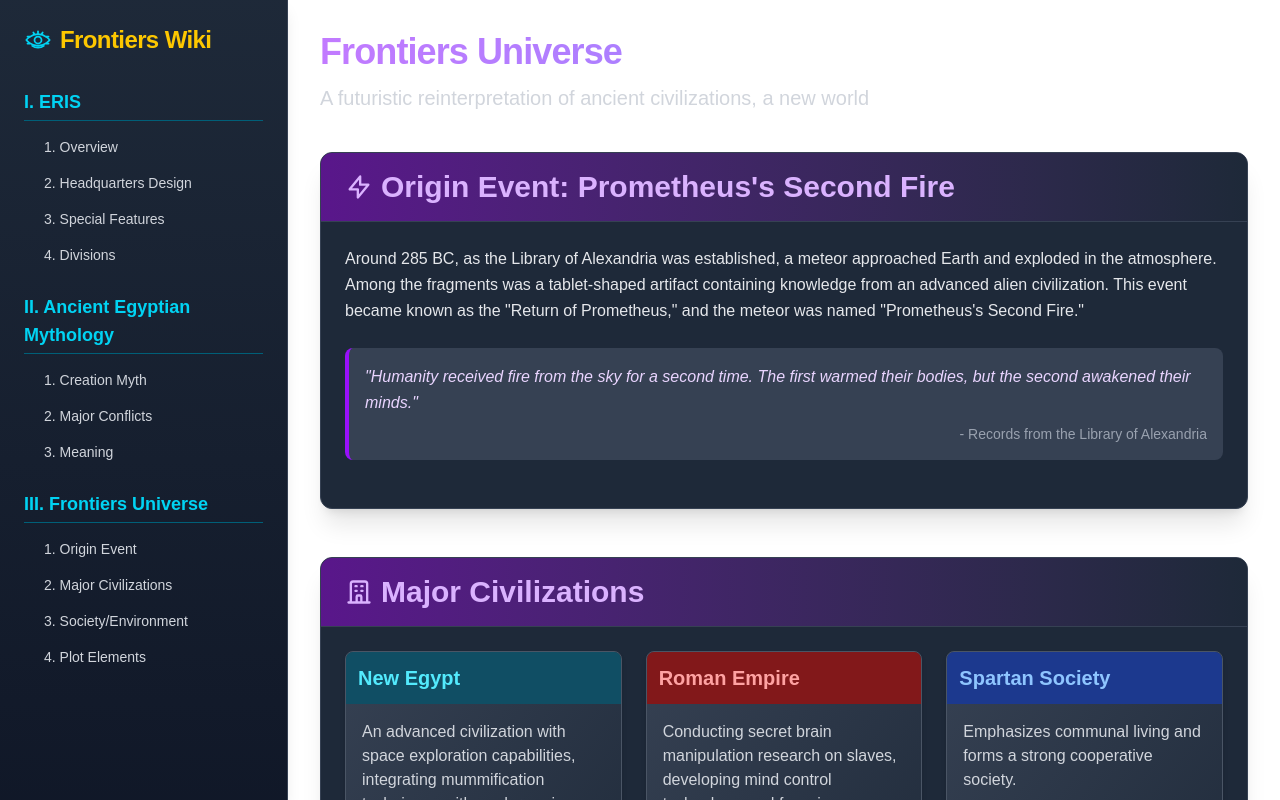
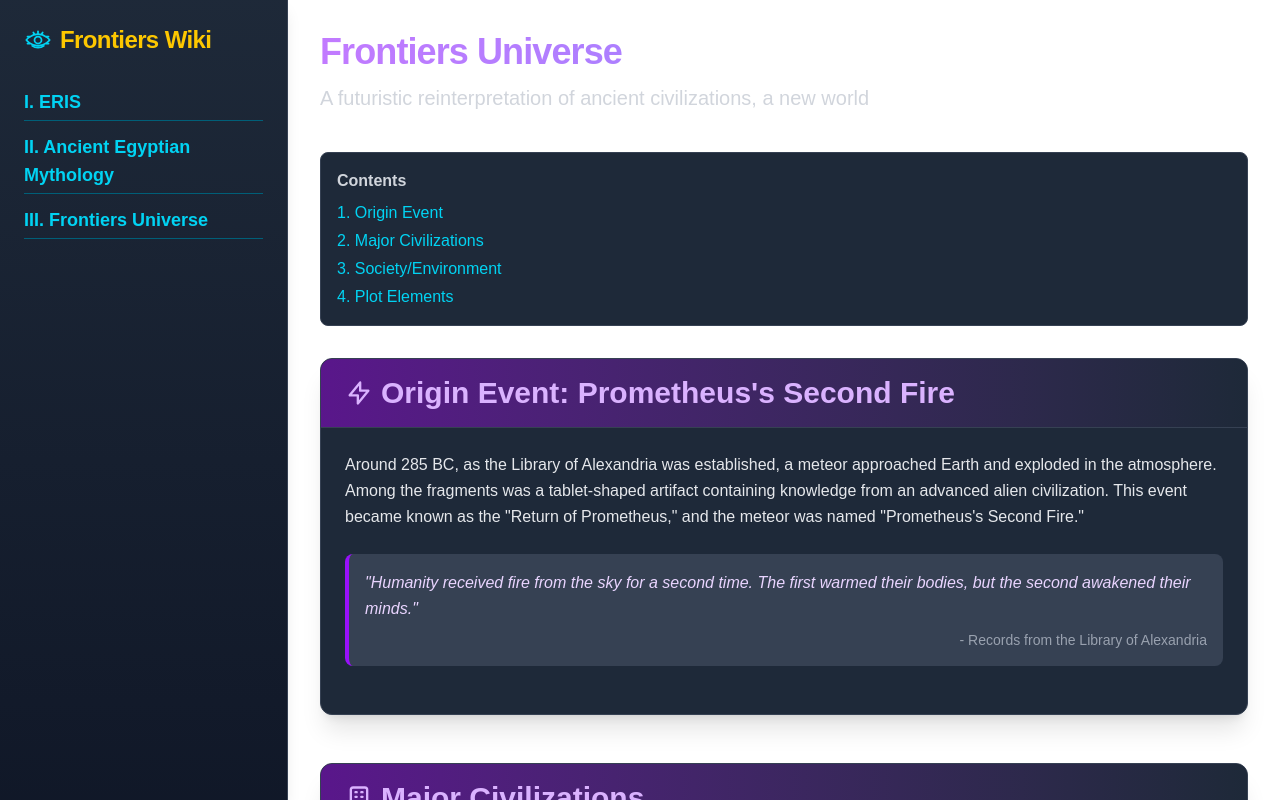
Before and after one commit to jun1485/frontiers, a Next.js app: page /universe in a window 1280 px wide. Shown: the top 800 px of the page. Built offline with nearby package versions, Linux system fonts and the light colour scheme.

Commit message:
✨ 사이드바에 목차 컴포넌트 추가 및 페이지에 적용, 기존 사이드바 링크 구조 개선

```diff
--- a/src/app/eris/page.tsx
+++ b/src/app/eris/page.tsx
@@ -1,24 +1,20 @@
 import React from "react";
 import Link from "next/link";
+import { TableOfContents } from "@/components/side-bar";
 
 export default function ERISPage() {
+  const contentsItems = [
+    { id: "overview", title: "Overview" },
+    { id: "headquarters", title: "Headquarters Design" },
+    { id: "special-features", title: "Special Features" },
+    { id: "divisions", title: "Divisions" },
+  ];
+
   return (
     <div className="relative min-h-screen">
       <div className="relative z-10 max-w-7xl mx-auto px-4 py-8">
         <header className="mb-10">
           <div className="flex items-center mb-4">
-            <svg
-              className="h-8 w-8 text-cyan-400 mr-3"
-              viewBox="0 0 24 24"
-              fill="none"
-              stroke="currentColor"
-              strokeWidth="1.5"
-              strokeLinecap="round"
-              strokeLinejoin="round"
-            >
-              <path d="M2 12C2 12 5.63636 7 12 7C18.3636 7 22 12 22 12C22 12 18.3636 17 12 17C5.63636 17 2 12 2 12Z" />
-              <circle cx="12" cy="12" r="3" />
-            </svg>
             <h1 className="text-4xl font-bold text-transparent bg-clip-text bg-gradient-to-r from-cyan-400 to-blue-400 tracking-tight">
               ERIS
             </h1>
@@ -28,6 +24,8 @@ export default function ERISPage() {
             Agency
           </p>
         </header>
+
+        <TableOfContents items={contentsItems} />
 
         <section id="overview" className="mb-12">
           <div className="bg-gray-800 rounded-xl p-6 shadow-xl border border-gray-700">
--- a/src/app/mythology/page.tsx
+++ b/src/app/mythology/page.tsx
@@ -1,7 +1,14 @@
 import React from "react";
 import Link from "next/link";
+import { TableOfContents } from "@/components/side-bar";
 
 export default function MythologyPage() {
+  const contentsItems = [
+    { id: "myth-creation", title: "Creation Myth" },
+    { id: "myth-conflicts", title: "Major Conflicts" },
+    { id: "myth-meaning", title: "Meaning" },
+  ];
+
   return (
     <>
       <header className="mb-10">
@@ -13,6 +20,8 @@ export default function MythologyPage() {
           worldview
         </p>
       </header>
+
+      <TableOfContents items={contentsItems} />
 
       <section id="myth-creation" className="mb-12">
         <div className="bg-gray-800 rounded-xl shadow-xl overflow-hidden border border-gray-700">
@@ -109,7 +118,7 @@ export default function MythologyPage() {
                   strokeLinecap="round"
                   strokeLinejoin="round"
                   strokeWidth={2}
-                  d="M6 18L18 6M6 6l12 12"
+                  d="M3.055 11H5a2 2 0 012 2v1a2 2 0 002 2 2 2 0 012 2v2.945M8 3.935V5.5A2.5 2.5 0 0010.5 8h.5a2 2 0 012 2 2 2 0 104 0 2 2 0 012-2h.5A2.5 2.5 0 0020 5.5v-1.5M12 14l-4-4m0 0l4-4m-4 4h8"
                 />
               </svg>
               Conflicts and Roles of Major Gods
--- a/src/app/page.tsx
+++ b/src/app/page.tsx
@@ -27,7 +27,7 @@ export default function Home() {
           <div className="bg-gradient-to-br from-cyan-900 to-gray-800 rounded-xl p-6 shadow-xl border border-cyan-800/30 hover:border-cyan-600/50 transition-all duration-300 h-full">
             <div className="flex items-center mb-4">
               <svg
-                className="h-6 w-6 text-cyan-400 mr-2"
+                className="h-6 w-6 text-cyan-400 mr-2 shrink-0"
                 fill="none"
                 viewBox="0 0 24 24"
                 stroke="currentColor"
@@ -58,7 +58,7 @@ export default function Home() {
           <div className="bg-gradient-to-br from-amber-900 to-gray-800 rounded-xl p-6 shadow-xl border border-amber-800/30 hover:border-amber-600/50 transition-all duration-300 h-full">
             <div className="flex items-center mb-4">
               <svg
-                className="h-6 w-6 text-amber-400 mr-2"
+                className="h-6 w-6 text-amber-400 mr-2 shrink-0"
                 fill="none"
                 viewBox="0 0 24 24"
                 stroke="currentColor"
@@ -89,7 +89,7 @@ export default function Home() {
           <div className="bg-gradient-to-br from-purple-900 to-gray-800 rounded-xl p-6 shadow-xl border border-purple-800/30 hover:border-purple-600/50 transition-all duration-300 h-full">
             <div className="flex items-center mb-4">
               <svg
-                className="h-6 w-6 text-purple-400 mr-2"
+                className="h-6 w-6 text-purple-400 mr-2 shrink-0"
                 fill="none"
                 viewBox="0 0 24 24"
                 stroke="currentColor"
--- a/src/app/universe/page.tsx
+++ b/src/app/universe/page.tsx
@@ -1,10 +1,17 @@
 import React from "react";
 import Link from "next/link";
+import { TableOfContents } from "@/components/side-bar";
 
 export default function UniversePage() {
+  const contentsItems = [
+    { id: "fu-origin", title: "Origin Event" },
+    { id: "fu-civs", title: "Major Civilizations" },
+    { id: "fu-society", title: "Society/Environment" },
+    { id: "fu-plot", title: "Plot Elements" },
+  ];
+
   return (
     <>
-      {/* 페이지 헤더 */}
       <header className="mb-10">
         <h1 className="text-4xl font-bold text-transparent bg-clip-text bg-gradient-to-r from-purple-400 to-indigo-400 tracking-tight">
           Frontiers Universe
@@ -14,7 +21,8 @@ export default function UniversePage() {
         </p>
       </header>
 
-      {/* 기원 사건 섹션 */}
+      <TableOfContents items={contentsItems} />
+
       <section id="fu-origin" className="mb-12">
         <div className="bg-gray-800 rounded-xl shadow-xl overflow-hidden border border-gray-700">
           <div className="bg-gradient-to-r from-purple-900 to-gray-800 px-6 py-4 border-b border-gray-700">
@@ -61,7 +69,6 @@ export default function UniversePage() {
         </div>
       </section>
 
-      {/* 주요 문명 섹션 */}
       <section id="fu-civs" className="mb-12">
         <div className="bg-gray-800 rounded-xl shadow-xl overflow-hidden border border-gray-700">
           <div className="bg-gradient-to-r from-purple-900 to-gray-800 px-6 py-4 border-b border-gray-700">
@@ -85,7 +92,6 @@ export default function UniversePage() {
           </div>
           <div className="p-6">
             <div className="grid grid-cols-1 lg:grid-cols-3 gap-6">
-              {/* 새로운 이집트 */}
               <div className="bg-gradient-to-br from-gray-700 to-gray-800 rounded-lg overflow-hidden shadow-md border border-gray-600 hover:shadow-lg hover:scale-[1.01] transition-all duration-200">
                 <div className="bg-cyan-900 p-3">
                   <h3 className="text-xl font-semibold text-cyan-300">
@@ -110,7 +116,6 @@ export default function UniversePage() {
                 </div>
               </div>
 
-              {/* 로마 제국 */}
               <div className="bg-gradient-to-br from-gray-700 to-gray-800 rounded-lg overflow-hidden shadow-md border border-gray-600 hover:shadow-lg hover:scale-[1.01] transition-all duration-200">
                 <div className="bg-red-900 p-3">
                   <h3 className="text-xl font-semibold text-red-300">
@@ -135,7 +140,6 @@ export default function UniversePage() {
                 </div>
               </div>
 
-              {/* 스파르타 사회 */}
               <div className="bg-gradient-to-br from-gray-700 to-gray-800 rounded-lg overflow-hidden shadow-md border border-gray-600 hover:shadow-lg hover:scale-[1.01] transition-all duration-200">
                 <div className="bg-blue-900 p-3">
                   <h3 className="text-xl font-semibold text-blue-300">
@@ -163,7 +167,6 @@ export default function UniversePage() {
         </div>
       </section>
 
-      {/* 사회 및 환경 섹션 */}
       <section id="fu-society" className="mb-12">
         <div className="bg-gray-800 rounded-xl shadow-xl overflow-hidden border border-gray-700">
           <div className="bg-gradient-to-r from-purple-900 to-gray-800 px-6 py-4 border-b border-gray-700">
@@ -187,7 +190,6 @@ export default function UniversePage() {
           </div>
           <div className="p-6">
             <div className="grid grid-cols-1 md:grid-cols-2 gap-6">
-              {/* 도시 특징 */}
               <div className="bg-gray-700 p-5 rounded-lg">
                 <h3 className="text-xl font-semibold mb-3 text-purple-300">
                   Urban Features
@@ -204,7 +206,6 @@ export default function UniversePage() {
                 </ul>
               </div>
 
-              {/* 종교적 환경 */}
               <div className="bg-gray-700 p-5 rounded-lg">
                 <h3 className="text-xl font-semibold mb-3 text-purple-300">
                   Religious Environment
@@ -238,7 +239,6 @@ export default function UniversePage() {
         </div>
       </section>
 
-      {/* 주요 줄거리 요소 섹션 */}
       <section id="fu-plot" className="mb-12">
         <div className="bg-gray-800 rounded-xl shadow-xl overflow-hidden border border-gray-700">
           <div className="bg-gradient-to-r from-purple-900 to-gray-800 px-6 py-4 border-b border-gray-700">
--- a/src/components/side-bar/Sidebar.tsx
+++ b/src/components/side-bar/Sidebar.tsx
@@ -4,8 +4,63 @@ import React from "react";
 import Link from "next/link";
 import { useRouter } from "next/navigation";
 
+interface SidebarLinkProps {
+  href: string;
+  children: React.ReactNode;
+}
+
+const SidebarLink = ({ href, children }: SidebarLinkProps) => (
+  <li>
+    <Link
+      href={href}
+      className="block px-3 py-1 rounded hover:bg-gray-700 hover:text-yellow-300 transition-colors duration-150"
+    >
+      {children}
+    </Link>
+  </li>
+);
+
+interface SidebarSectionProps {
+  title: string;
+  links: {
+    href: string;
+    text: string;
+  }[];
+}
+
+const SidebarSection = ({ title, links }: SidebarSectionProps) => (
+  <div>
+    <h2 className="font-semibold text-lg mb-3 text-cyan-400 border-b border-cyan-800 pb-1">
+      {title}
+    </h2>
+    <ul className="space-y-2 text-sm ml-2">
+      {links.map((link, index) => (
+        <SidebarLink key={index} href={link.href}>
+          {link.text}
+        </SidebarLink>
+      ))}
+    </ul>
+  </div>
+);
+
 export default function Sidebar() {
   const router = useRouter();
+
+  const mainSections = [
+    {
+      title: "I. ERIS",
+      href: "/eris",
+    },
+    {
+      title: "II. Ancient Egyptian Mythology",
+      href: "/mythology",
+    },
+    {
+      title: "III. Frontiers Universe",
+      href: "/universe",
+    },
+  ];
+
   return (
     <aside className="w-72 bg-gradient-to-b from-gray-800 to-gray-900 text-gray-300 p-6 fixed h-full overflow-y-auto shadow-lg border-r border-gray-700">
       <h1
@@ -36,117 +91,17 @@ export default function Sidebar() {
         </svg>
         Frontiers Wiki
       </h1>
-      <nav className="space-y-6">
-        <div>
-          <h2 className="font-semibold text-lg mb-3 text-cyan-400 border-b border-cyan-800 pb-1">
-            I. ERIS
-          </h2>
-          <ul className="space-y-2 text-sm ml-2">
-            <li>
-              <Link
-                href="/eris"
-                className="block px-3 py-1 rounded hover:bg-gray-700 hover:text-yellow-300 transition-colors duration-150"
-              >
-                1. Overview
-              </Link>
-            </li>
-            <li>
-              <Link
-                href="/eris#headquarters"
-                className="block px-3 py-1 rounded hover:bg-gray-700 hover:text-yellow-300 transition-colors duration-150"
-              >
-                2. Headquarters Design
-              </Link>
-            </li>
-            <li>
-              <Link
-                href="/eris#special-features"
-                className="block px-3 py-1 rounded hover:bg-gray-700 hover:text-yellow-300 transition-colors duration-150"
-              >
-                3. Special Features
-              </Link>
-            </li>
-            <li>
-              <Link
-                href="/eris#divisions"
-                className="block px-3 py-1 rounded hover:bg-gray-700 hover:text-yellow-300 transition-colors duration-150"
-              >
-                4. Divisions
-              </Link>
-            </li>
-          </ul>
-        </div>
-        <div>
-          <h2 className="font-semibold text-lg mb-3 text-cyan-400 border-b border-cyan-800 pb-1">
-            II. Ancient Egyptian Mythology
-          </h2>
-          <ul className="space-y-2 text-sm ml-2">
-            <li>
-              <Link
-                href="/mythology"
-                className="block px-3 py-1 rounded hover:bg-gray-700 hover:text-yellow-300 transition-colors duration-150"
-              >
-                1. Creation Myth
-              </Link>
-            </li>
-            <li>
-              <Link
-                href="/mythology#myth-conflicts"
-                className="block px-3 py-1 rounded hover:bg-gray-700 hover:text-yellow-300 transition-colors duration-150"
-              >
-                2. Major Conflicts
-              </Link>
-            </li>
-            <li>
-              <Link
-                href="/mythology#myth-meaning"
-                className="block px-3 py-1 rounded hover:bg-gray-700 hover:text-yellow-300 transition-colors duration-150"
-              >
-                3. Meaning
-              </Link>
-            </li>
-          </ul>
-        </div>
-        {/* Frontiers Universe 섹션 */}
-        <div>
-          <h2 className="font-semibold text-lg mb-3 text-cyan-400 border-b border-cyan-800 pb-1">
-            III. Frontiers Universe
-          </h2>
-          <ul className="space-y-2 text-sm ml-2">
-            <li>
-              <Link
-                href="/universe"
-                className="block px-3 py-1 rounded hover:bg-gray-700 hover:text-yellow-300 transition-colors duration-150"
-              >
-                1. Origin Event
-              </Link>
-            </li>
-            <li>
-              <Link
-                href="/universe#fu-civs"
-                className="block px-3 py-1 rounded hover:bg-gray-700 hover:text-yellow-300 transition-colors duration-150"
-              >
-                2. Major Civilizations
-              </Link>
-            </li>
-            <li>
-              <Link
-                href="/universe#fu-society"
-                className="block px-3 py-1 rounded hover:bg-gray-700 hover:text-yellow-300 transition-colors duration-150"
-              >
-                3. Society/Environment
-              </Link>
-            </li>
-            <li>
-              <Link
-                href="/universe#fu-plot"
-                className="block px-3 py-1 rounded hover:bg-gray-700 hover:text-yellow-300 transition-colors duration-150"
-              >
-                4. Plot Elements
-              </Link>
-            </li>
-          </ul>
-        </div>
+      <nav className="space-y-3">
+        {mainSections.map((section, index) => (
+          <div key={index}>
+            <Link
+              href={section.href}
+              className="font-semibold text-lg text-cyan-400 hover:text-cyan-300 block border-b border-cyan-800 pb-1 transition-colors duration-150"
+            >
+              {section.title}
+            </Link>
+          </div>
+        ))}
       </nav>
     </aside>
   );
--- /dev/null
+++ b/src/components/side-bar/TableOfContents.tsx
@@ -0,0 +1,30 @@
+"use client";
+
+import React from "react";
+import Link from "next/link";
+
+interface TableOfContentsItem {
+  id: string;
+  title: string;
+}
+
+interface TableOfContentsProps {
+  items: TableOfContentsItem[];
+}
+
+const TableOfContents: React.FC<TableOfContentsProps> = ({ items }) => {
+  return (
+    <div className="bg-gray-800 rounded-lg border border-gray-700 p-4 mb-8">
+      <div className="mb-2 font-bold text-gray-300">Contents</div>
+      <ol className="list-decimal list-inside space-y-1 text-cyan-400">
+        {items.map((item, index) => (
+          <li key={index} className="hover:text-cyan-300 transition-colors">
+            <Link href={`#${item.id}`}>{`${item.title}`}</Link>
+          </li>
+        ))}
+      </ol>
+    </div>
+  );
+};
+
+export default TableOfContents;
--- a/src/components/side-bar/index.ts
+++ b/src/components/side-bar/index.ts
@@ -1 +1,2 @@
 export { default as Sidebar } from "./Sidebar";
+export { default as TableOfContents } from "./TableOfContents";
```
